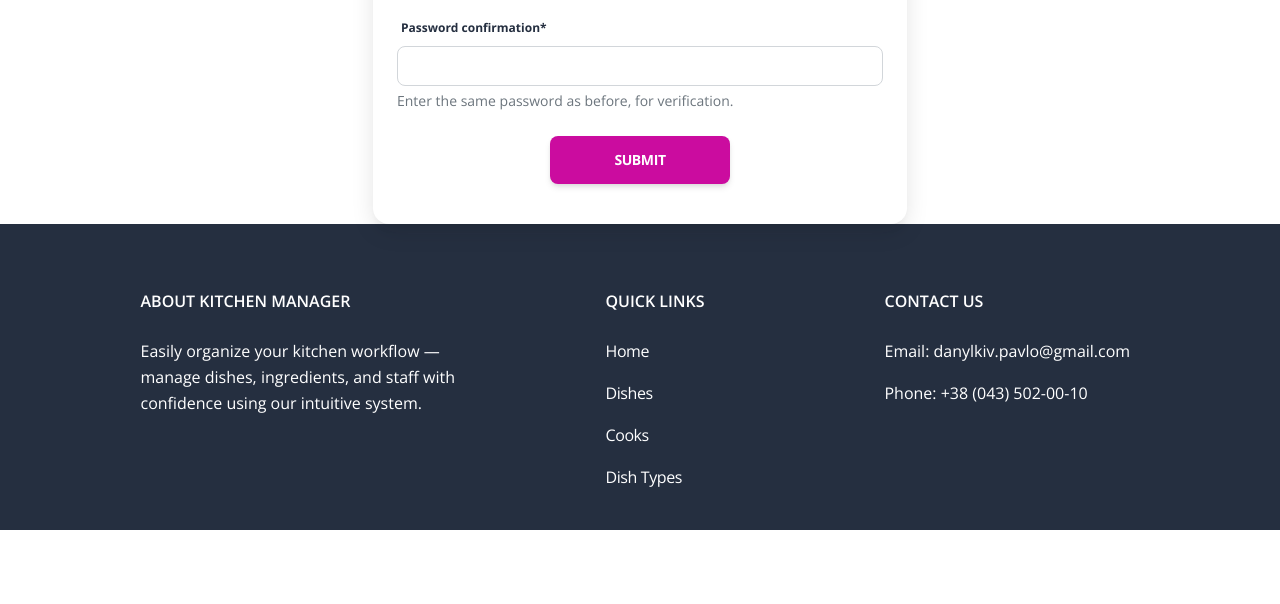
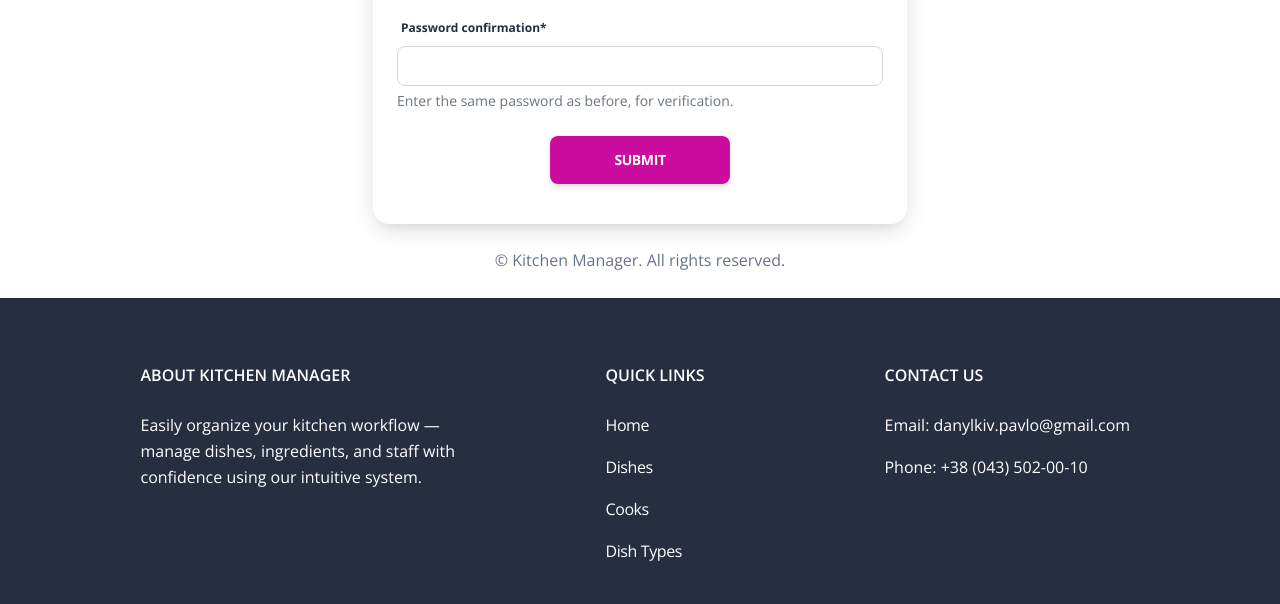
Before and after one commit to PavloDanylkiv/kitchen_manager, a Django app: page /restaurant/cook/create/ in a window 1280 px wide. Shown: the part 903-1507 px from the top of the page. Before the commit the page ends 1433 px from the top, so only its background shows below. Run offline with Django 5.2, Linux system fonts and the light colour scheme; the visitor is signed in with stand-in values (Sample User, id 1); some libraries are stand-ins or nearby versions.

Commit message:
Improve base template: add auth nav, pagination, footer & Bootstrap link

```diff
--- a/templates/layouts/base-presentation.html
+++ b/templates/layouts/base-presentation.html
@@ -7,9 +7,10 @@
   <link rel="apple-touch-icon" sizes="76x76" href="{{ ASSETS_ROOT }}/img/apple-icon.png">
   <link rel="icon" type="image/png" href="{{ ASSETS_ROOT }}/img/favicon.png">
   <link rel="canonical" href="https://appseed.us/ui-kit/soft-ui-design-system"/>
+  <link href="https://cdn.jsdelivr.net/npm/bootstrap@5.3.0/dist/css/bootstrap.min.css" rel="stylesheet">
 
   <title>
-    Django Soft UI Design System - {% block title %}{% endblock %} | AppSeed
+    Kitchen Manager
   </title>
 
   <!--     Fonts and icons     -->
@@ -30,9 +31,21 @@
 
 <body class="{% block body_class %}{% endblock body_class %}">
 
-    {% include "includes/navigation.html" %}
+    {% if user.is_authenticated %}
+      {% include "includes/navigation.html" %}
+    {% else %}
+      {% include "includes/navigation-auth.html" %}
+    {% endif %}
 
     {% block content %}{% endblock content %}
+
+    {% block pagination %}
+        {% include "includes/pagination.html" %}
+    {% endblock %}
+
+    <div class="text-center text-muted py-4">
+    © Kitchen Manager. All rights reserved.
+    </div>
 
     {% include "includes/footer.html" %}
 
```
